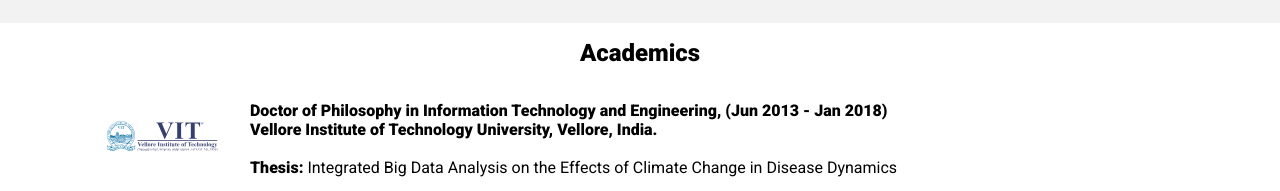
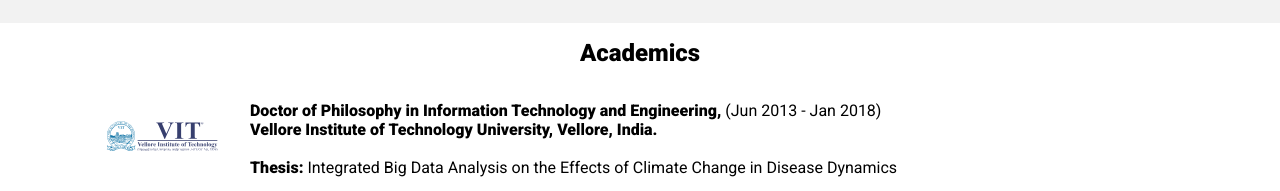
Before and after one commit to Guna-Sekaran-Mano/portfolio, a plain HTML site: page index.html in a window 1280 px wide. Shown: the part 1221-1412 px from the top of the page. Drawn offline with nearby package versions, Linux system fonts and the light colour scheme.

Commit message:
Update index.html

```diff
--- a/index.html
+++ b/index.html
@@ -94,7 +94,7 @@
             </td>
             <td>
                 <p>
-                  <b>Doctor of Philosophy in Information Technology and Engineering, (Jun 2013 - Jan 2018)</b><br>
+                  <b>Doctor of Philosophy in Information Technology and Engineering,</b> (Jun 2013 - Jan 2018)<br>
                   <b>Vellore Institute of Technology University, Vellore, India.</b><br><br>
                   <b>Thesis:</b> Integrated Big Data Analysis on the Effects of Climate Change in Disease Dynamics<br>
                 </p>
```
